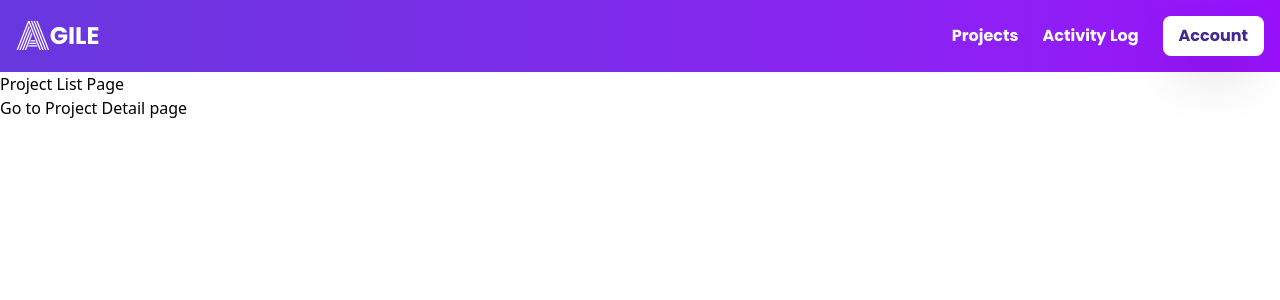
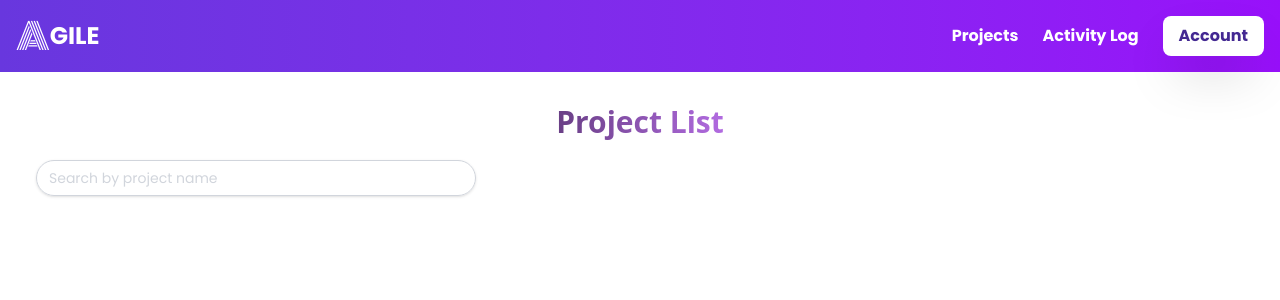
Before and after one commit to CSC105-2024/G12-Agile, a React (Vite) app: page /projectlist in a window 1280 px wide. Shown: the top 300 px of the page. Built offline with nearby package versions, Linux system fonts and the light colour scheme.

Commit message:
Lastest update bf split work

```diff
--- a/src/pages/ProjectList.jsx
+++ b/src/pages/ProjectList.jsx
@@ -4,11 +4,23 @@ const ProjectList = () => {
   const navigate = useNavigate();
 
   return (
-    <>
-      <div className="text-black">Project List Page</div>
-      <Link to="/projectdetail">Go to Project Detail page</Link>
-    </>
+    <div className="min-h-screen flex flex-col ">
+      {/* Header */}
+      <div className="w-full text-center mt-8">
+        <span className="inline-block bg-gradient-to-r from-[#693F85] to-[#B26BE1] bg-clip-text text-transparent text-3xl font-bold">
+          Project List
+        </span>
+      </div>
+
+      {/* Search Bar */}
+      <div className=" mt-5 ml-9">
+        <input
+          type="text"
+          placeholder="Search by project name"
+          className=" font-poppins placeholder-gray-300 w-110 h-9 p-3 border border-gray-300 rounded-3xl shadow-sm focus:outline-none focus:ring-2 focus:ring-purple-500 text-sm"
+        />
+      </div>
+    </div>
   );
 };
-
 export default ProjectList;
--- a/src/pages/Register.jsx
+++ b/src/pages/Register.jsx
@@ -26,6 +26,7 @@ const Register = () => {
     });
     console.log("✅ Registered Data:", data);
   };
+
 
   return (
     <div className="flex min-h-screen items-center justify-center"style={{ backgroundImage: `url(${bg})` }}>
```
